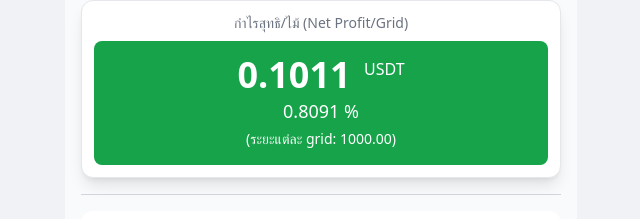
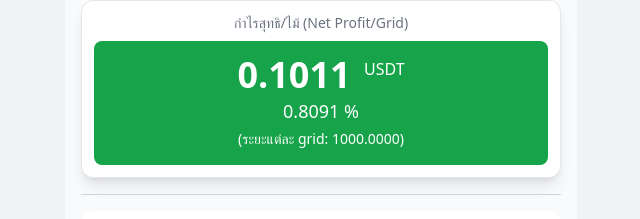
Before and after one commit to zneb076/grid-calc-app, a Vue app: page / in a window 1280 px wide. Shown: the part 130-349 px from the top of the page, without its empty margins (319-959 px from the left). Built offline with nearby package versions, Linux system fonts and the light colour scheme.

Commit message:
add gap in green card

```diff
--- a/src/components/GridProfitCalculator.vue
+++ b/src/components/GridProfitCalculator.vue
@@ -213,7 +213,7 @@ const priceGapUpper = computed(() => {
           {{ netProfitPercentage.toFixed(4) }} %
         </p>
         <p class="text-sm mt-1" v-if="gridType === 'Arithmetic'">
-          (ระยะแต่ละ grid: {{ priceGapLower.toFixed(2) }})
+          (ระยะแต่ละ grid: {{ priceGapLower.toFixed(4) }})
         </p>
       </div>
     </div>
```
